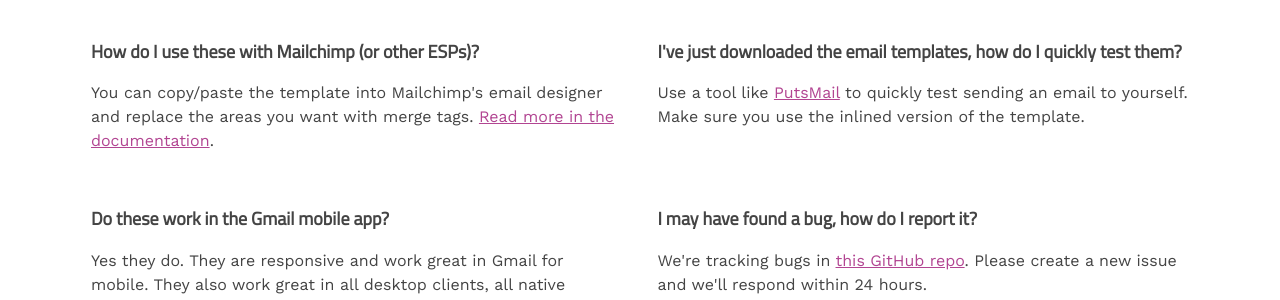
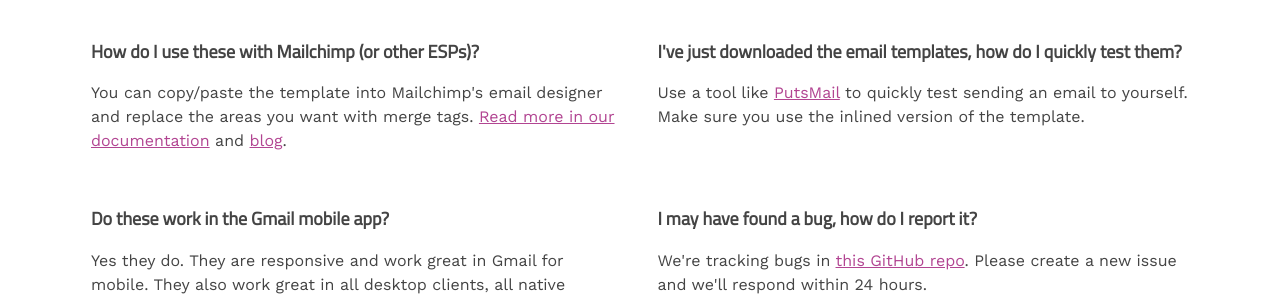
Before and after one commit to trencoret/htmlemail-website, a Jekyll site: the page built from index.html, in a window 1280 px wide and 900 px high, scrolled down 5953 px. Shown: the part 153-453 px from the top of the window. Built offline with Jekyll 4.4.1, drawn with Linux system fonts in a browser that asks for light colours; comment, search, counter and statistics services are not loaded.

Commit message:
Add link to blog from index

```diff
--- a/index.html
+++ b/index.html
@@ -251,7 +251,7 @@ description: Transactional email templates for notifications, newsletters, recei
     <div class="group">
       <div class="span6">
         <h4>How do I use these with Mailchimp (or other ESPs)?</h4>
-        <p>You can copy/paste the template into Mailchimp's email designer and replace the areas you want with merge tags. <a href="http://github.com/leemunroe/htmlemail">Read more in the documentation</a>.</p>
+        <p>You can copy/paste the template into Mailchimp's email designer and replace the areas you want with merge tags. <a href="http://github.com/leemunroe/htmlemail">Read more in our documentation</a> and <a href="https://htmlemail.io/blog/custom-mailchimp-templates">blog</a>.</p>
       </div>
       <div class="span6">
         <h4>I've just downloaded the email templates, how do I quickly test them?</h4>
```
